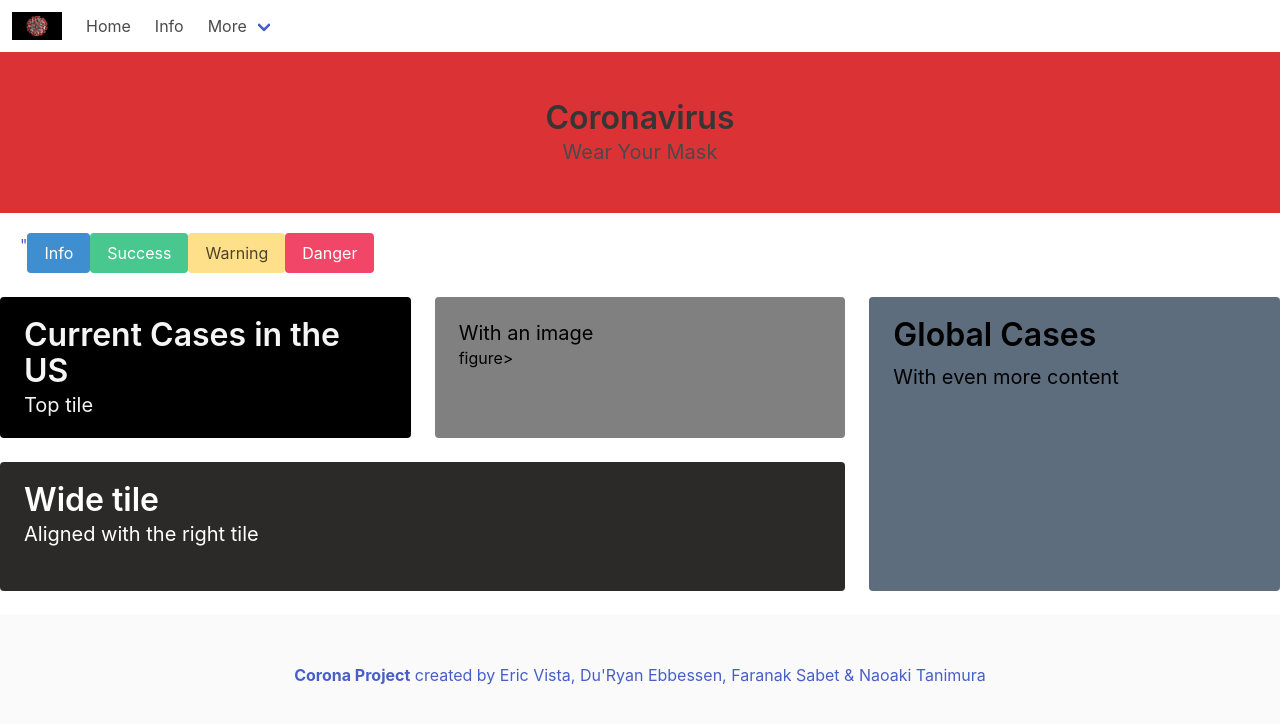
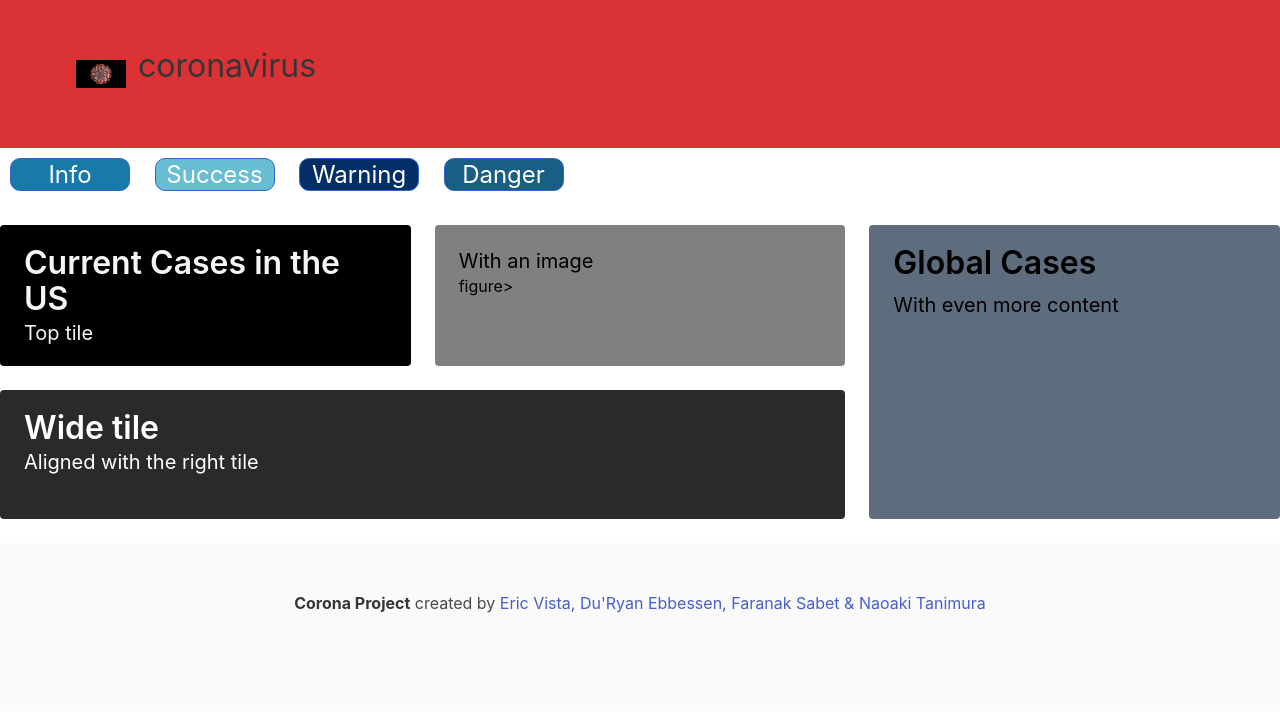
Before and after one commit to natanimu/project-corona, a plain HTML site: page index.html in a window 1280 px wide. Drawn offline with nearby package versions, Linux system fonts and the light colour scheme; a script that the page names is missing.

Commit message:
html and css update

```diff
--- a/index.html
+++ b/index.html
@@ -6,30 +6,32 @@
     <title>Project Corona</title>
     <link
       rel="stylesheet"
-      href="https://cdnjs.cloudflare.com/ajax/libs/bulma/0.6.2/css/bulma.min.css"/>
+      href="https://cdnjs.cloudflare.com/ajax/libs/bulma/0.6.2/css/bulma.min.css"
+    />
     <link rel="stylesheet" href="style.css" />
   </head>
   <body>
     <!-- Nav-Bar -->
-    <nav class="navbar" role="navigation" aria-label="main navigation">
+    <!-- <nav class="navbar" role="navigation" aria-label="main navigation">
       <div class="navbar-brand">
         <a class="navbar-item" href="https://ncov2019.live/">
           <img src="virus.png" />
-        </a>
+        </a> -->
 
         <a
           role="button"
           class="navbar-burger burger"
           aria-label="menu"
           aria-expanded="false"
-          data-target="navbarBasicExample">
+          data-target="navbarBasicExample"
+        >
           <span aria-hidden="true"></span>
           <span aria-hidden="true"></span>
           <span aria-hidden="true"></span>
         </a>
       </div>
 
-      <div id="navbarBasicExample" class="navbar-menu">
+      <!-- <div id="navbarBasicExample" class="navbar-menu">
         <div class="navbar-start">
           <a class="navbar-item">
             Home
@@ -41,8 +43,8 @@
 
           <div class="navbar-item has-dropdown is-hoverable">
             <a class="navbar-link">
-              More
-            </a>
+              More -->
+      <!-- </a>
 
             <div class="navbar-dropdown">
               <a class="navbar-item">
@@ -54,13 +56,11 @@
               <hr class="navbar-divider" />
               <a class="navbar-item">
                 Report an issue
-              </a>
-            </div>
+              </a> -->
+      <!-- </div>
           </div>
         </div>
-
-
-      </div>
+      </div> -->
     </nav>
 
     <!-- Hero Component-Banner -->
@@ -68,25 +68,47 @@
       <div class="hero-body">
         <div class="container">
           <h1 class="title">
-            Coronavirus
-          </h1>
-          <h2 class="subtitle"> Wear Your Mask</h2>
+            <nav class="navbar" role="navigation" aria-label="main navigation">
+              <div class="navbar-brand">
+                <a class="navbar-item" href="https://ncov2019.live/">
+                  <img src="virus.png" />
+                </a>
+            </div>
+          <h1 >coronavirus</h1>
         </div>
-      </div>
+        </div>
+
     </section>
-        <div class="buttons">
-          <a href = "https://www.cdc.gov/coronavirus/2019-ncov/faq.html"</a>"<button class="button is-info">Info</button>
 
-          <a href="https://medicalxpress.com/news/2020-06-hasnt-success-china-coronavirus.html"</a><button class="button is-success">Success</button>
+    <form>
+      <input
+        class="MyButton1"
+        type="button"
+        value="Info"
+        onclick="window.location.href='https://www.cdc.gov/coronavirus/2019-ncov/faq.html'"
+      />
+      <input
+        class="MyButton2"
+        type="button"
+        value="Success"
+        onclick="window.location.href='https://medicalxpress.com/news/2020-06-hasnt-success-china-coronavirus.html'"
+      />
 
-          <a href = "https://www.ftc.gov/coronavirus/scams-consumer-advice"</a><button class="button is-warning">Warning</button>
+      <input
+        class="MyButton3"
+        type="button"
+        value="Warning"
+        onclick="window.location.href='https://www.ftc.gov/coronavirus/scams-consumer-advice'"
+      />
 
-          <a href="https://www.adventhealth.com/blog/how-dangerous-coronavirus"</a><button class="button is-danger">Danger</button>
-        </div>
-      </div>
-
-
-
+      <input
+        class="MyButton4"
+        type="button"
+        value="Danger"
+        onclick="window.location.href= href='https://www.adventhealth.com/blog/how-dangerous-coronavirus'"
+      />
+    </form>
+    <br />
     <!-- Tile Component -->
     <div class="tile is-ancestor">
       <div class="tile is-vertical is-8">
@@ -96,7 +118,6 @@
               <p class="title">Current Cases in the US</p>
               <p class="subtitle">Top tile</p>
             </article>
-
           </div>
           <div class="tile is-parent">
             <article class="tile is-child notification tile-gray">
@@ -151,7 +172,9 @@
       <div class="content has-text-centered">
         <p>
           <strong>Corona Project</strong> created by
-          <a href="https://jgthms.com">Eric Vista, Du'Ryan Ebbessen, Faranak Sabet & Naoaki Tanimura</a>
+          <a href="https://jgthms.com"
+            >Eric Vista, Du'Ryan Ebbessen, Faranak Sabet & Naoaki Tanimura</a
+          >
         </p>
       </div>
     </footer>
--- a/style.css
+++ b/style.css
@@ -23,9 +23,67 @@
   color: black;
 }
 
-.buttons {
-  margin-top: 20px;
+input.MyButton1 {
+  width: 120px;
   padding: auto;
-  margin-left: 20px;
-  margin-right: 20px;
+  margin-bottom: 10px;
+  margin-top: 10px;
+  margin-left: 10px;
+  margin-right: 10px;
+  cursor: pointer;
+  font-size: 150%;
+  background: #1979a9;
+  color: #fff;
+  border: 1px solid #3366cc;
+  border-radius: 10px;
 }
+
+input.MyButton2 {
+  width: 120px;
+  padding: auto;
+  margin-bottom: 10px;
+  margin-top: 10px;
+  margin-left: 10px;
+  margin-right: 10px;
+  cursor: pointer;
+  font-size: 150%;
+  background: #69bdd2;
+  color: #fff;
+  border: 1px solid #3366cc;
+  border-radius: 10px;
+}
+input.MyButton3 {
+  width: 120px;
+  padding: auto;
+  margin-bottom: 10px;
+  margin-top: 10px;
+  margin-left: 10px;
+  margin-right: 10px;
+  cursor: pointer;
+  font-size: 150%;
+  background: #042f66;
+  color: #fff;
+  border: 1px solid #3366cc;
+  border-radius: 10px;
+}
+
+input.MyButton4 {
+  width: 120px;
+  padding: auto;
+  margin-bottom: 10px;
+  margin-top: 10px;
+  margin-left: 10px;
+  margin-right: 10px;
+  cursor: pointer;
+  font-size: 150%;
+  background: #195e83;
+  color: #fff;
+  border: 1px solid #3366cc;
+  border-radius: 10px;
+}
+
+nav div a:hover img {
+  transform: scale(4);
+  box-shadow: 0 0 10px rgba(0, 0, 0, 0.5);
+
+}
```
